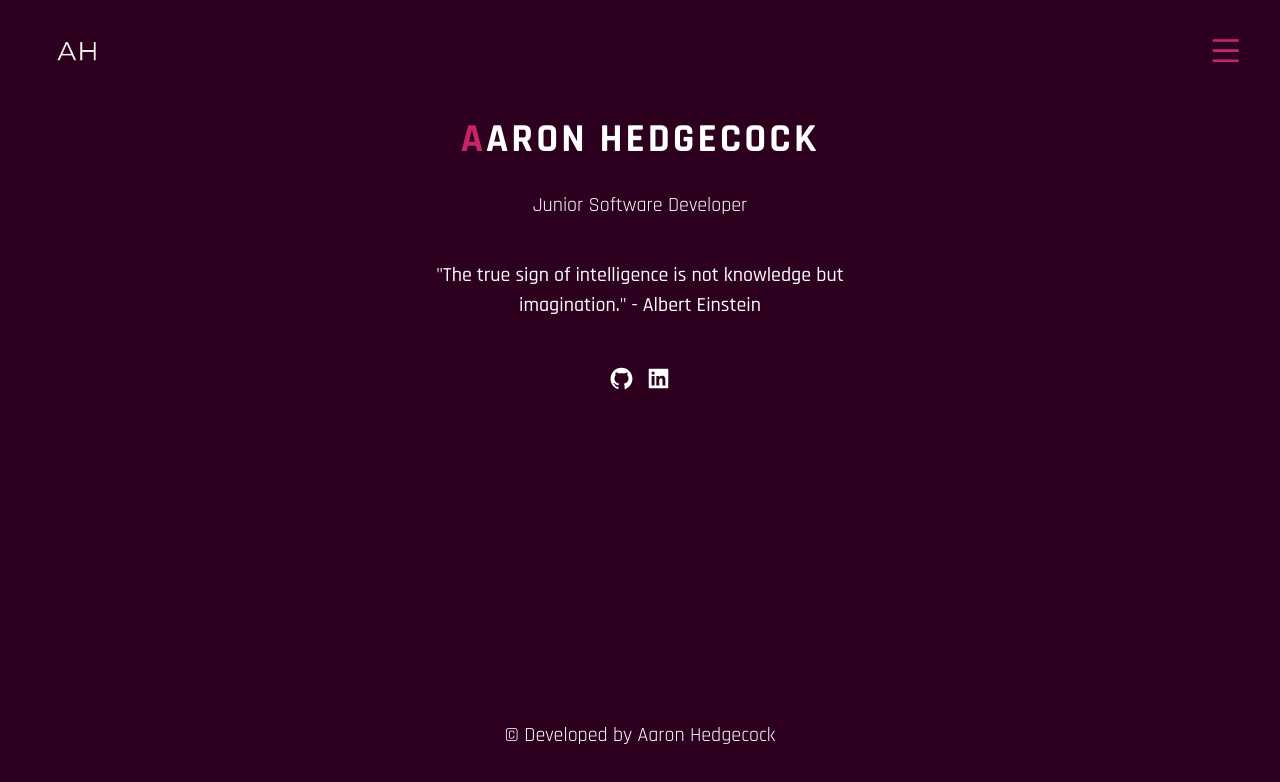
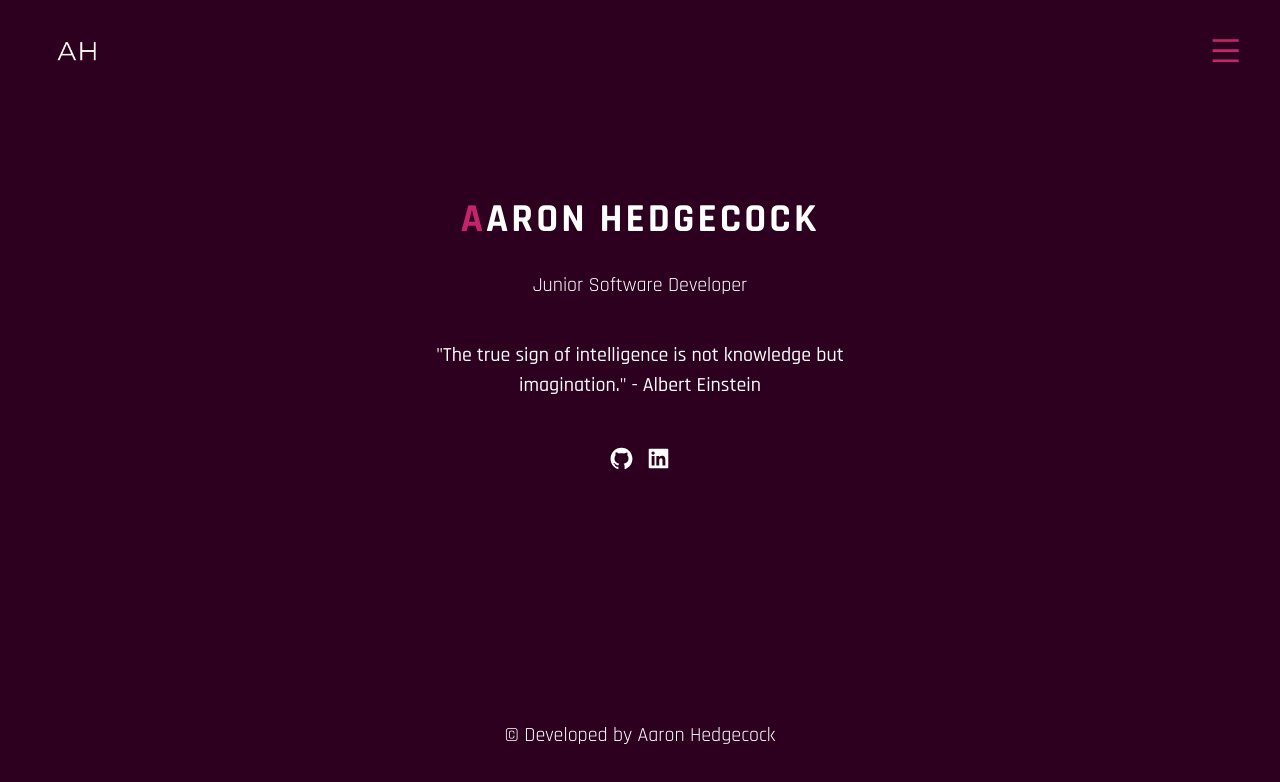
Before and after one commit to ah28011992/Portfolio, a React (Vite) app: page / in a window 1280 px wide. Shown: the top 782 px of the page. Built offline with nearby package versions, Linux system fonts and the light colour scheme.

Commit message:
add padding to h1 for centering

```diff
--- a/src/index.css
+++ b/src/index.css
@@ -587,7 +587,10 @@ input[type="button"]:hover {
 		padding: 0;
 	}
 	.home__quote {
-		width: 70%;
+		width: 85%;
+	}
+	.home__title {
+		padding-top: 2em;
 	}
 	.nav__logo {
 		height: 6em;
```
